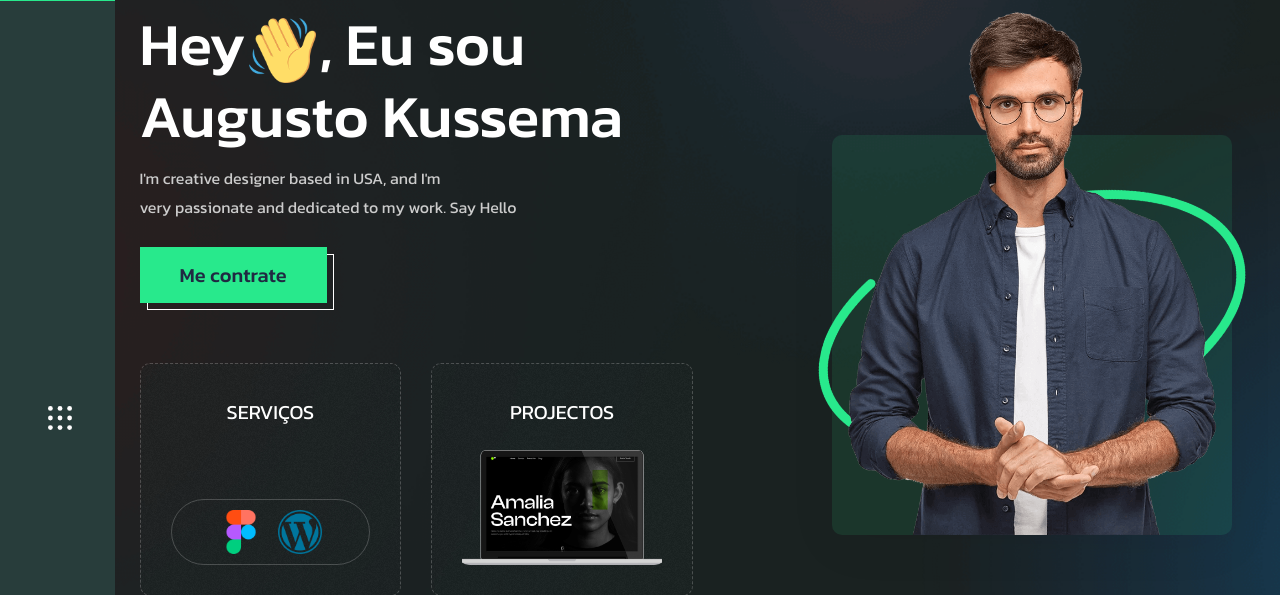
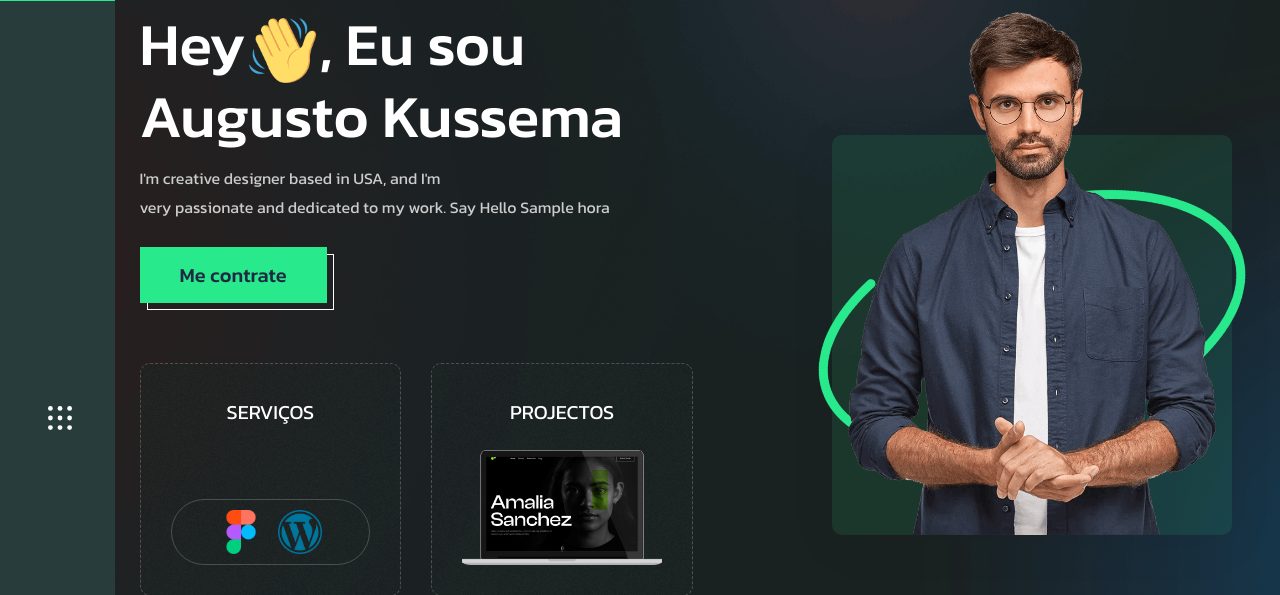
Before and after one commit to devkussema/iporfile, a Django app: template templates/index.html in a window 1280 px wide. Shown: the part 109-704 px from the top of the page. Run offline with Django 4.2, Linux system fonts and the light colour scheme; the template is opened without the code that fills it: most values are stand-ins (such as "Sample title", 1, 10 or a date in 2020); some libraries are stand-ins or nearby versions.

Commit message:
Hora add

```diff
--- a/iporfile/settings.py
+++ b/iporfile/settings.py
@@ -106,7 +106,7 @@ AUTH_PASSWORD_VALIDATORS = [
 
 LANGUAGE_CODE = 'pt'
 
-TIME_ZONE = 'UTC'
+TIME_ZONE = 'Africa/Luanda'
 
 USE_I18N = True
 
--- a/iporfile/views.py
+++ b/iporfile/views.py
@@ -1,6 +1,8 @@
 from django.urls import path
 from django.shortcuts import render
 from django.http import HttpResponse
+from datetime import datetime
 
 def index(request):
-    return render(request, 'index.html', {'mensagem': 'Olá, mundo com template!'})
+    hora_atual = datetime.now().strftime('%Y-%m-%d %H:%M:%S')
+    return render(request, 'index.html', {'hora': hora_atual})
--- a/templates/paginas/home.html
+++ b/templates/paginas/home.html
@@ -9,7 +9,7 @@
                             <div class="content">
                                 <h2>Hey <img src={% static "assets/img/shape/harnd.png" %} alt="image not found"> , Eu sou <br>Augusto Kussema</h2>
                                 <p>
-                                    I'm creative designer based in USA, and I'm <br> very passionate and dedicated to my work. Say Hello
+                                    I'm creative designer based in USA, and I'm <br> very passionate and dedicated to my work. Say Hello {{ hora }}
                                 </p>
                                 <a href="#contact" class="btn-standard mt-10 smooth-menu">Me contrate</a>
                             </div>
```
